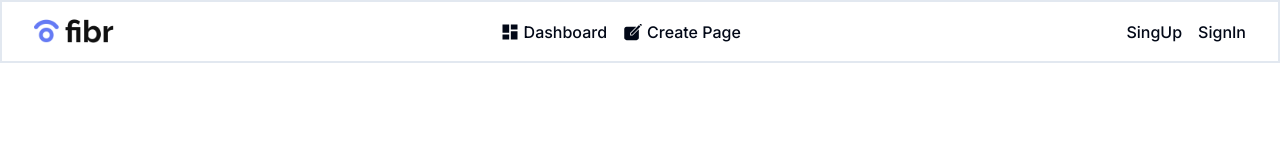
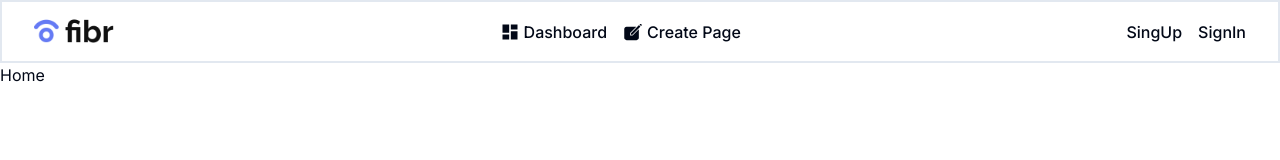
Before and after one commit to taufeeq-ahmed/fibr-ai, a Next.js app: page / in a window 1280 px wide. Shown: the top 160 px of the page. Built offline with nearby package versions, Linux system fonts and the light colour scheme.

Commit message:
routes are cleaned

```diff
--- a/src/app/layout.tsx
+++ b/src/app/layout.tsx
@@ -7,8 +7,8 @@ import Navbar from '@/components/ui/navbar';
 const inter = Inter({ subsets: ['latin'] });
 
 export const metadata: Metadata = {
-  title: 'Create Next App',
-  description: 'Generated by create next app',
+  title: 'Fibr Ai | One stop solution for Marketing',
+  description: 'Mockup version of Fibr Ai',
 };
 
 export default function RootLayout({
@@ -19,8 +19,10 @@ export default function RootLayout({
   return (
     <html lang="en">
       <body className={inter.className}>
-        <Navbar />
-        {children}
+        <main>
+          <Navbar />
+          {children}
+        </main>
       </body>
     </html>
   );
--- a/src/app/page.tsx
+++ b/src/app/page.tsx
@@ -1,7 +1,9 @@
 import React from 'react';
 
-export default function Home() {
+function Home() {
   return (
-    <main className="flex min-h-screen flex-col items-center justify-between p-24" />
+    <div>Home</div>
   );
 }
+
+export default Home;
--- a/src/components/ui/navbar.tsx
+++ b/src/components/ui/navbar.tsx
@@ -14,12 +14,14 @@ function Navbar() {
 
   return (
     <nav className="py-2 px-8 border-2 flex justify-between items-center">
+      <Link href="/">
         <Image
           src={fibrLogo}
           alt="fibr-logo"
           width={80}
           height={80}
         />
+      </Link>
       <ul className="flex gap-4">
         <Link
           href="/dashboard"
```
Lines whose indentation alone changed are shown as unchanged.
